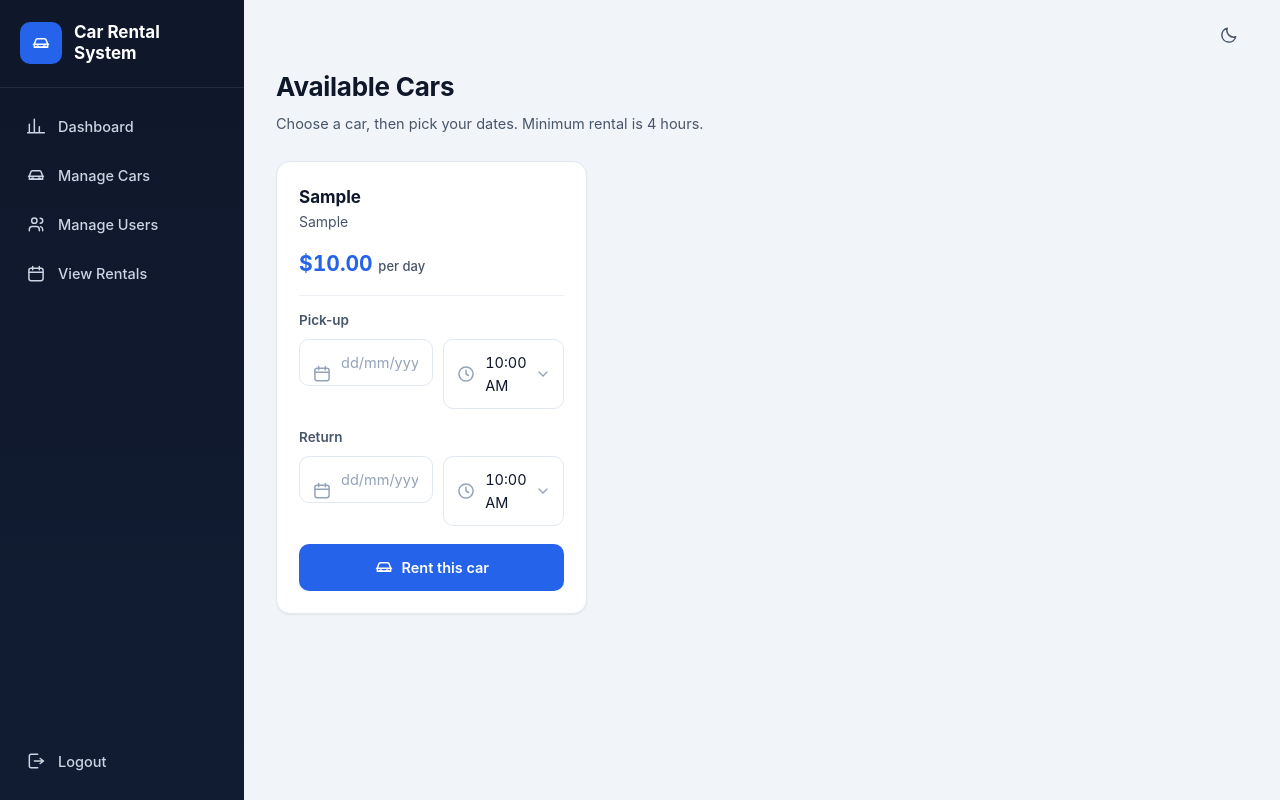
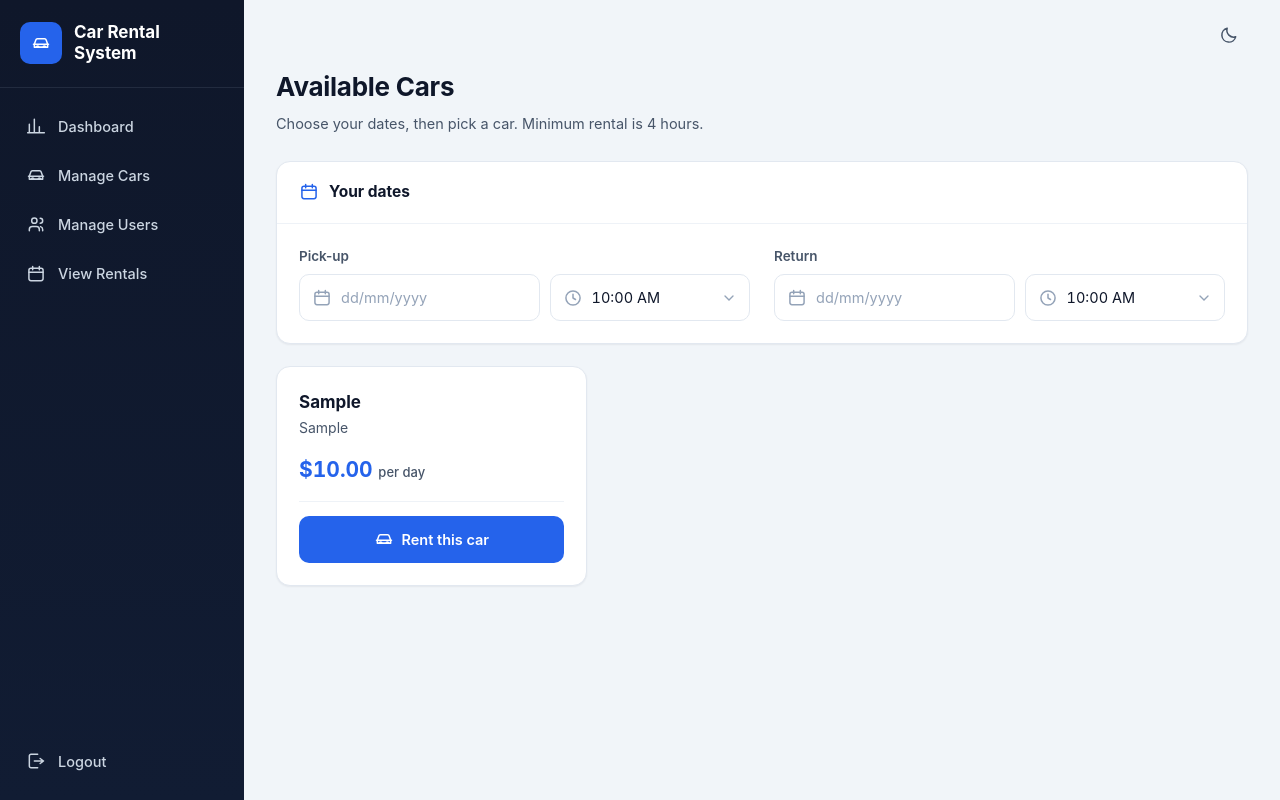
Before and after one commit to khaledawsd/Car-Rental-App, a Flask app: page /rent in a window 1280 px wide. Run offline with Flask 3, Linux system fonts and the light colour scheme; a user stored in the database is signed in; tables that the repository leaves empty hold one stand-in row (values such as "Sample post"); some libraries are stand-ins or nearby versions.

Commit message:
Move the date pickers out of the car cards
The pickers were rendered inside each car card, which is 272px wide. That is
not enough room for a date and a time side by side: the dd/mm/yyyy
placeholder was clipped mid-word, "10:00 AM" wrapped onto two lines, and the
open panel escaped the card and covered the cards next to it.

The side-by-side layout in the mockup assumes a wide container, so give it
one. Dates are now chosen once, in a full-width card at the top of the page,
and the car cards below carry only their details and a button.

The whole page is a single form. Each car's button submits its own id through
name/value, so one pair of pickers serves every car rather than one pair per
car -- on a 17-car fleet that is 2 date pickers instead of 34, and a single
CSRF token instead of 17.

It is also the better flow: you pick dates once and then choose a car,
instead of re-entering the same dates in whichever card you happened to
scroll to.

Also stop the value wrapping or overflowing its control, and size the
dropdown panel from its own content rather than from the field, so a narrow
field cannot squash the shortcut chips.

Verified over a real request cycle with CSRF on: one token on the page,
clicking the second car's button books that car for the right price and marks
it rented. 124 tests pass.

```diff
--- a/static/css/app.css
+++ b/static/css/app.css
@@ -797,3 +797,36 @@ button.dt-time .chev { width: 16px; height: 16px; color: var(--ink-dim); flex: n
 @media (max-width: 420px) {
   .timemenu { left: 0; right: auto; width: 100%; }
 }
+
+/* ---------- booking bar ---------- */
+/* The date and time controls need a wide container to sit side by side. They
+   used to live inside each car card, where 272px was not enough: the
+   dd/mm/yyyy placeholder was clipped, "10:00 AM" wrapped onto two lines, and
+   the open panel escaped the card over its neighbours. */
+.booking-bar { position: relative; z-index: 20; }
+.booking-row {
+  display: grid;
+  grid-template-columns: repeat(auto-fit, minmax(330px, 1fr));
+  gap: 24px;
+}
+.booking-row .field { margin-bottom: 0; }
+.booking-row .dt-row { grid-template-columns: minmax(0, 1.2fr) minmax(0, 1fr); }
+
+/* Never let the value wrap or overflow its control. */
+.dt-display, button.dt-time { min-width: 0; }
+button.dt-time .dt-time-label {
+  white-space: nowrap;
+  overflow: hidden;
+  text-overflow: ellipsis;
+}
+.dt-cell { min-width: 0; }
+
+/* The panel is anchored to the field but sized for its own content, so a
+   narrow field cannot squash the shortcut chips. */
+.timemenu { right: auto; width: max(100%, 236px); }
+.cal { max-width: calc(100vw - 32px); }
+
+@media (max-width: 560px) {
+  .booking-row .dt-row { grid-template-columns: 1fr; }
+  .timemenu { width: 100%; }
+}
--- a/templates/rent.html
+++ b/templates/rent.html
@@ -6,7 +6,7 @@
 <div class="page-head">
     <div>
         <h1>Available Cars</h1>
-        <p>Choose a car, then pick your dates. Minimum rental is 4 hours.</p>
+        <p>Choose your dates, then pick a car. Minimum rental is 4 hours.</p>
     </div>
 </div>
 
@@ -19,6 +19,25 @@
         </div>
     </div>
 {% endif %}
+
+{# One form for the whole page. The dates are chosen once at the top, and each
+   car's button submits its own id via name/value -- so there is a single pair
+   of pickers instead of one per car, and they get a container wide enough to
+   lay date and time out side by side. #}
+<form method="POST" action="{{ url_for('rent') }}">
+    {{ form.hidden_tag() }}
+
+    <div class="card booking-bar">
+        <div class="card-head">{{ icon('calendar') }} Your dates</div>
+        <div class="card-body">
+            <div class="booking-row">
+                {# "Now" only on pick-up; a return time relative to this moment
+                   is meaningless for a multi-day rental. #}
+                {{ datetime_field('start_date', 'Pick-up', form.start_date.data, 'start', show_now=true) }}
+                {{ datetime_field('end_date', 'Return', form.end_date.data, 'end') }}
+            </div>
+        </div>
+    </div>
 
     {% if cars %}
         <div class="grid-cards">
@@ -33,15 +52,10 @@
                             ${{ '%.2f'|format(car.price_per_day) }} <span>per day</span>
                         </div>
                         <div class="divider"></div>
-                    <form method="POST" action="{{ url_for('rent') }}">
-                        {{ form.hidden_tag() }}
-                        <input type="hidden" name="car_id" value="{{ car.id }}">
-                        {# "Now" only on pick-up; a return time relative to this
-                           moment is meaningless for a multi-day rental. #}
-                        {{ datetime_field('start_date', 'Pick-up', form.start_date.data, 'start-' ~ car.id, show_now=true) }}
-                        {{ datetime_field('end_date', 'Return', form.end_date.data, 'end-' ~ car.id) }}
-                        <button type="submit" class="btn btn-primary btn-block">{{ icon('car') }} Rent this car</button>
-                    </form>
+                        <button type="submit" name="car_id" value="{{ car.id }}"
+                                class="btn btn-primary btn-block">
+                            {{ icon('car') }} Rent this car
+                        </button>
                     </div>
                 </div>
             {% endfor %}
@@ -52,4 +66,5 @@
                            'Every car is currently rented out. Please check back later.') }}
         </div>
     {% endif %}
+</form>
 {% endblock %}
```
Lines whose indentation alone changed are shown as unchanged.
